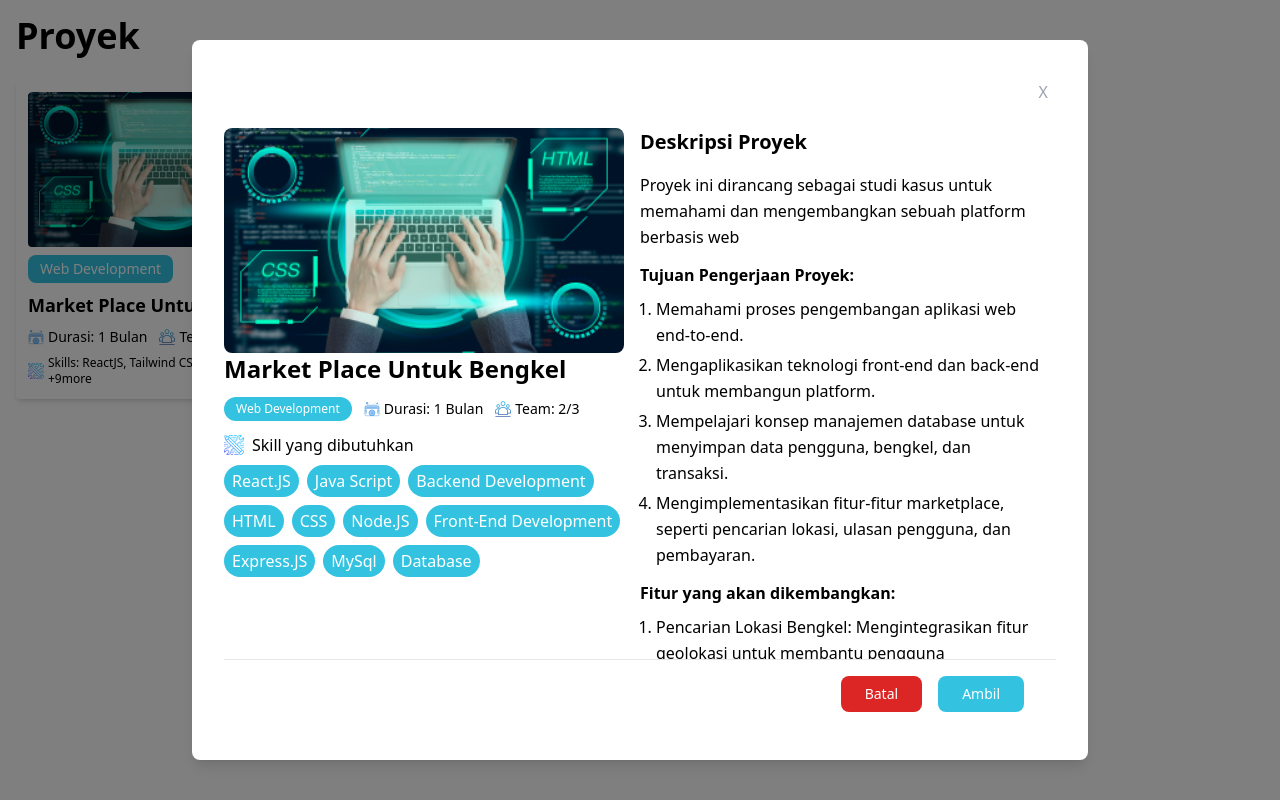
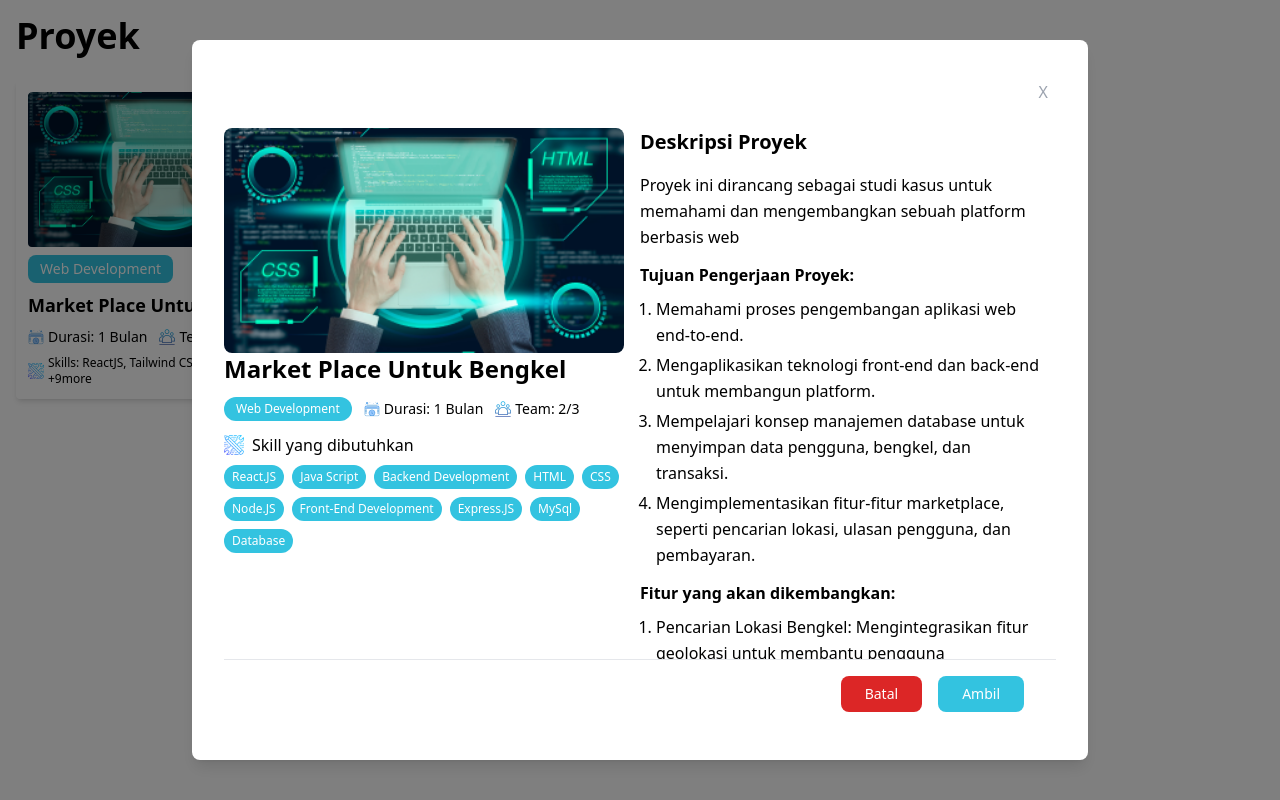
Before and after one commit to fthrosi/CodeFusion-BisaBersama, a React (Vite) app: page /proyek in a window 1280 px wide. Both pictures are taken after a click on the element 166 px from the left and 239 px from the top of the page. Built offline with nearby package versions, Linux system fonts and the light colour scheme.

Commit message:
memperbaiki ukuran teks skills dan foto pada modal detail proyek

```diff
--- a/src/components/Modal/ModalDetailProyek.jsx
+++ b/src/components/Modal/ModalDetailProyek.jsx
@@ -27,11 +27,11 @@ export default function ModalDetailProyek({ isOpen, onClose }) {
         <div className="flex-grow overflow-y-auto pr-4">
           <section className="w-full">
             <div className="flex flex-col lg:flex-row gap-4">
-              <div className="flex flex-col w-1/2">
+              <div className="flex flex-col w-full lg:w-1/2">
                 <img
                   src="/image1.png"
                   alt="Gambar"
-                  className="object-cover w-full h-auto rounded-lg aspect-video sm:aspect-square lg:aspect-video"
+                  className="object-cover w-full h-auto rounded-lg aspect-video"
                 />
                 <div className="space-y-3">
                   <p className="font-semibold text-xl lg:text-2xl">
@@ -73,7 +73,7 @@ export default function ModalDetailProyek({ isOpen, onClose }) {
 
                     <div className="flex flex-wrap gap-2">
                       {skills.map((item) => (
-                        <span className="bg-[#33C3E0] rounded-full py-1 px-2 text-white">
+                        <span className="bg-[#33C3E0] rounded-full py-1 px-2 text-white text-xs">
                           {item}
                         </span>
                       ))}
```
